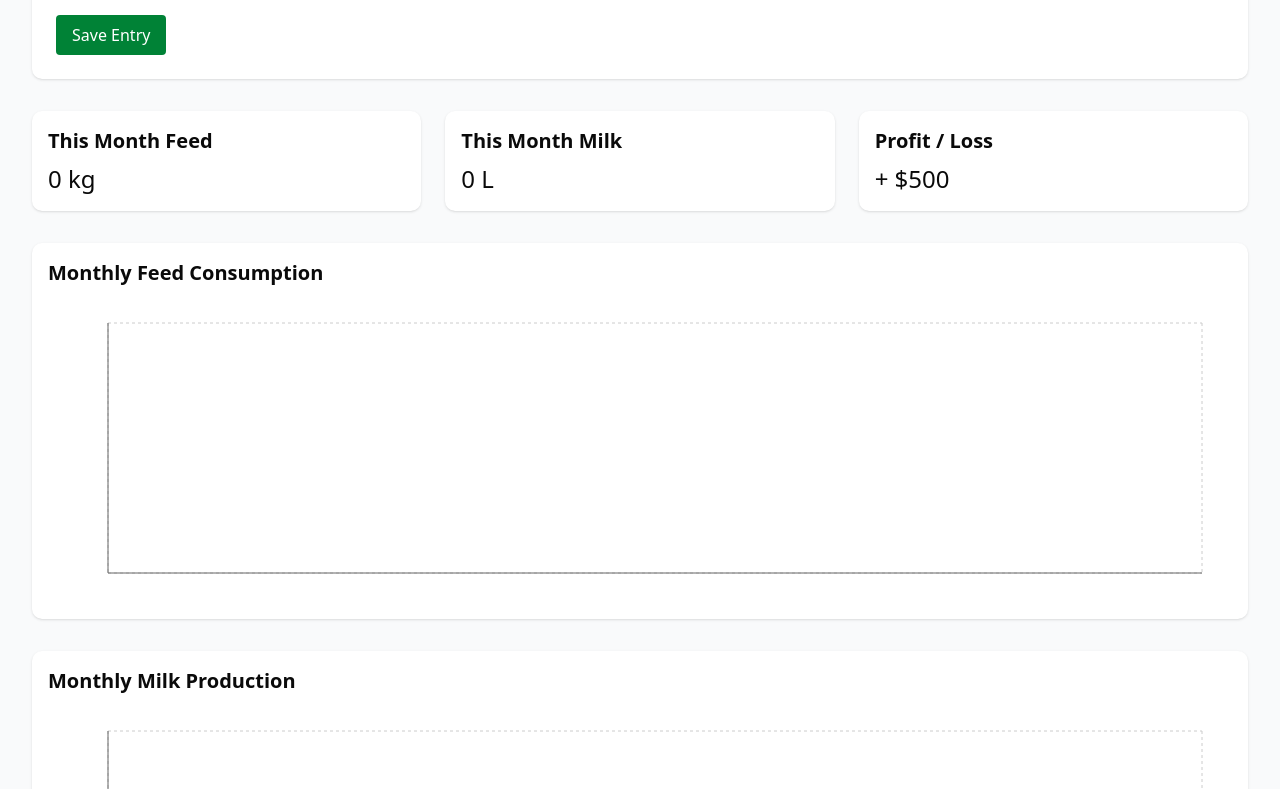
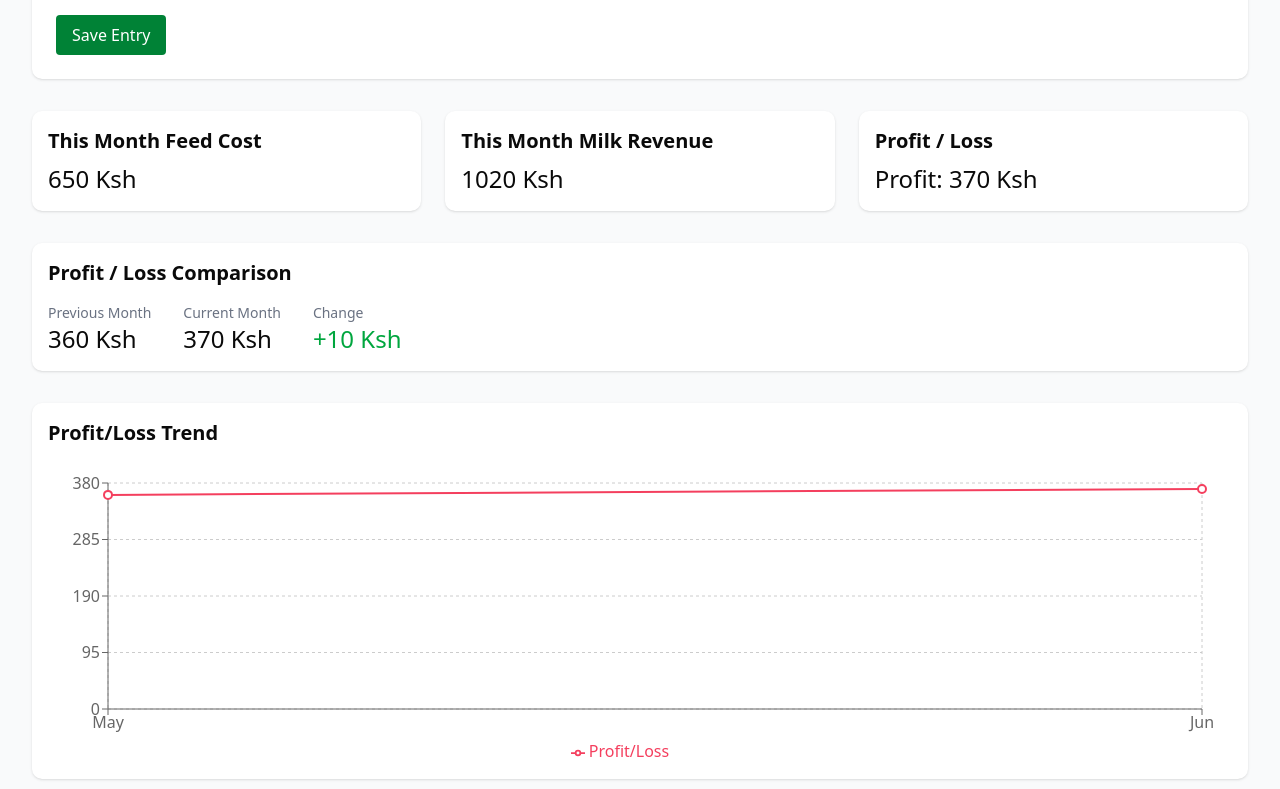
Before and after one commit to briankush/Digi-Shamba, a React (Vite) app in the folder client/: page /analytics in a window 1280 px wide. Shown: the part 271-1060 px from the top of the page. Built offline with nearby package versions, Linux system fonts and the light colour scheme; sample sign-in values are in the browser's storage.

Commit message:
Worked on the analytics page to show trends ie profit or loss, production and feed consumption

```diff
--- a/client/src/pages/AnalyticsDashboard.jsx
+++ b/client/src/pages/AnalyticsDashboard.jsx
@@ -1,4 +1,5 @@
 import React, { useState, useEffect } from "react";
+import { useNavigate } from "react-router-dom";
 import axios from "axios";
 import {
   BarChart, Bar, XAxis, YAxis, CartesianGrid, Tooltip, ResponsiveContainer,
@@ -11,13 +12,25 @@ export default function AnalyticsDashboard() {
     month: "", feedKg: "", milkL: "", feedCost: "", produceValue: ""
   });
   const [error, setError] = useState("");
+  const navigate = useNavigate();
 
+  // Fetch entries with auth header
   const fetchData = async () => {
     const token = localStorage.getItem("token");
-    const res = await axios.get("http://localhost:5000/api/analytics", {
-      headers: { Authorization: `Bearer ${token}` }
-    });
-    setEntries(res.data);
+    if (!token) return navigate("/login");
+    try {
+      const res = await axios.get("http://localhost:5000/api/analytics", {
+        headers: { Authorization: `Bearer ${token}` }  // <— add header
+      });
+      setEntries(res.data);
+    } catch (err) {
+      console.error("GET /api/analytics error:", err);
+      // fallback to dummy data
+      setEntries([
+        { month: "May", feedKg: 1200, milkL: 800, feedCost: 0.5, produceValue: 1.2, totalFeedCost: 1200*0.5, totalProduceRevenue: 800*1.2, profitLoss: 800*1.2 - 1200*0.5 },
+        { month: "Jun", feedKg: 1300, milkL: 850, feedCost: 0.5, produceValue: 1.2, totalFeedCost: 1300*0.5, totalProduceRevenue: 850*1.2, profitLoss: 850*1.2 - 1300*0.5 }
+      ]);
+    }
   };
 
   useEffect(() => {
@@ -30,25 +43,48 @@ export default function AnalyticsDashboard() {
 
   const handleSubmit = async e => {
     e.preventDefault();
+    setError("");
+    const token = localStorage.getItem("token");
+    if (!token) return navigate("/login");
     try {
-      const token = localStorage.getItem("token");
-      await axios.post("http://localhost:5000/api/analytics", form, {
-        headers: { Authorization: `Bearer ${token}` }
-      });
+      await axios.post(
+        "http://localhost:5000/api/analytics",
+        form,
+        {
+          headers: { Authorization: `Bearer ${token}` }   // add auth header
+        }
+      );
       setForm({ month: "", feedKg: "", milkL: "", feedCost: "", produceValue: "" });
       fetchData();
     } catch (err) {
-      setError("Failed to save entry");
+      console.error("POST /api/analytics error:", err);
+      setError(err.response?.data?.message || "Failed to save entry");
     }
   };
 
   // prepare chart data from entries
-  const feedData = entries.map(e => ({ month: e.month, feedKg: e.feedKg }));
+  const feedData = entries.map(e => ({ month: e.month, feedKg: e.feedKg, milkL: e.milkL }));
   const produceData = entries.map(e => ({ month: e.month, milkL: e.milkL }));
+  const profitData = entries.map(e => ({ month: e.month, profitLoss: e.profitLoss }));
+
+  // latest vs previous
+  const current = entries[entries.length - 1] || {};
+  const previous = entries[entries.length - 2] || {};
+  const currProfit = current.profitLoss ?? 0;
+  const prevProfit = previous.profitLoss ?? 0;
+  const diff = currProfit - prevProfit;
+  const sign = diff >= 0 ? "+" : "-";
+  const diffColor = diff >= 0 ? "text-green-600" : "text-red-600";
 
   // safe last values
   const latestFeedKg = feedData.length > 0 ? feedData[feedData.length - 1].feedKg : 0;
   const latestMilkL = produceData.length > 0 ? produceData[produceData.length - 1].milkL : 0;
+
+  // derive latest metrics
+  const latestEntry = entries[entries.length - 1] || {};
+  const latestFeedCost = latestEntry.totalFeedCost || 0;
+  const latestProduceRevenue = latestEntry.totalProduceRevenue || 0;
+  const latestProfitLoss = latestEntry.profitLoss || 0;
 
   return (
     <div className="min-h-screen bg-gray-50 p-8 pt-20">
@@ -80,45 +116,79 @@ export default function AnalyticsDashboard() {
       {/* Summary Cards */}
       <div className="grid grid-cols-1 md:grid-cols-3 gap-6 mb-8">
         <div className="bg-white p-4 rounded-lg shadow">
-          <h2 className="text-xl font-semibold">This Month Feed</h2>
-          <p className="text-2xl mt-2">{latestFeedKg} kg</p>
+          <h2 className="text-xl font-semibold">This Month Feed Cost</h2>
+          <p className="text-2xl mt-2">{latestFeedCost} Ksh</p>
         </div>
         <div className="bg-white p-4 rounded-lg shadow">
-          <h2 className="text-xl font-semibold">This Month Milk</h2>
-          <p className="text-2xl mt-2">{latestMilkL} L</p>
+          <h2 className="text-xl font-semibold">This Month Milk Revenue</h2>
+          <p className="text-2xl mt-2">{latestProduceRevenue} Ksh</p>
         </div>
         <div className="bg-white p-4 rounded-lg shadow">
           <h2 className="text-xl font-semibold">Profit / Loss</h2>
-          <p className="text-2xl mt-2">+ $500</p>
+          <p className="text-2xl mt-2">
+            {latestProfitLoss >= 0 ? "Profit: " : "Loss: "}
+            {Math.abs(latestProfitLoss)} Ksh
+          </p>
         </div>
       </div>
 
-      {/* Feed Consumption Chart */}
+      {/* Comparison Section */}
       <div className="bg-white p-4 rounded-lg shadow mb-8">
-        <h2 className="text-xl font-semibold mb-4">Monthly Feed Consumption</h2>
+        <h2 className="text-xl font-semibold mb-4">Profit / Loss Comparison</h2>
+        <div className="flex gap-8">
+          <div>
+            <p className="text-sm text-gray-500">Previous Month</p>
+            <p className="text-2xl">{prevProfit} Ksh</p>
+          </div>
+          <div>
+            <p className="text-sm text-gray-500">Current Month</p>
+            <p className="text-2xl">{currProfit} Ksh</p>
+          </div>
+          <div>
+            <p className="text-sm text-gray-500">Change</p>
+            <p className={`text-2xl ${diffColor}`}>{sign}{Math.abs(diff)} Ksh</p>
+          </div>
+        </div>
+      </div>
+
+      {/* Profit/Loss Line Chart */}
+      <div className="bg-white p-4 rounded-lg shadow mb-8">
+        <h2 className="text-xl font-semibold mb-4">Profit/Loss Trend</h2>
+        <ResponsiveContainer width="100%" height={300}>
+          <LineChart
+            data={profitData}
+            margin={{ top: 20, right: 30, left: 0, bottom: 0 }}
+          >
+            <CartesianGrid strokeDasharray="3 3" />
+            <XAxis dataKey="month" />               {/* x-axis tick labels */}
+            <YAxis />                                {/* y-axis tick values */}
+            <Tooltip formatter={value => `${value} Ksh`} />
+            <Legend />                               {/* legend for the line */}
+            <Line
+              type="monotone"
+              dataKey="profitLoss"
+              name="Profit/Loss"
+              stroke="#f43f5e"
+              strokeWidth={2}
+              dot={{ r: 4 }}
+            />
+          </LineChart>
+        </ResponsiveContainer>
+      </div>
+
+      {/* Combined Feed & Produce Chart */}
+      <div className="bg-white p-4 rounded-lg shadow">
+        <h2 className="text-xl font-semibold mb-4">Monthly Feed vs Milk</h2>
         <ResponsiveContainer width="100%" height={300}>
           <BarChart data={feedData} margin={{ top: 20, right: 30, left: 0, bottom: 0 }}>
             <CartesianGrid strokeDasharray="3 3" />
             <XAxis dataKey="month" />
             <YAxis />
             <Tooltip />
-            <Bar dataKey="feedKg" fill="#4ade80" />
+            <Legend />
+            <Bar dataKey="feedKg" name="Feed (kg)" fill="#4ade80" />
+            <Bar dataKey="milkL" name="Milk (L)" fill="#3b82f6" />
           </BarChart>
-        </ResponsiveContainer>
-      </div>
-
-      {/* Produce Chart */}
-      <div className="bg-white p-4 rounded-lg shadow">
-        <h2 className="text-xl font-semibold mb-4">Monthly Milk Production</h2>
-        <ResponsiveContainer width="100%" height={300}>
-          <LineChart data={produceData} margin={{ top: 20, right: 30, left: 0, bottom: 0 }}>
-            <CartesianGrid strokeDasharray="3 3" />
-            <XAxis dataKey="month" />
-            <YAxis />
-            <Tooltip />
-            <Legend />
-            <Line type="monotone" dataKey="milkL" stroke="#3b82f6" strokeWidth={2} dot={{ r: 4 }} />
-          </LineChart>
         </ResponsiveContainer>
       </div>
     </div>
```
Also changed, not shown: 1 other file (tests, documents, lock files or other folders).
